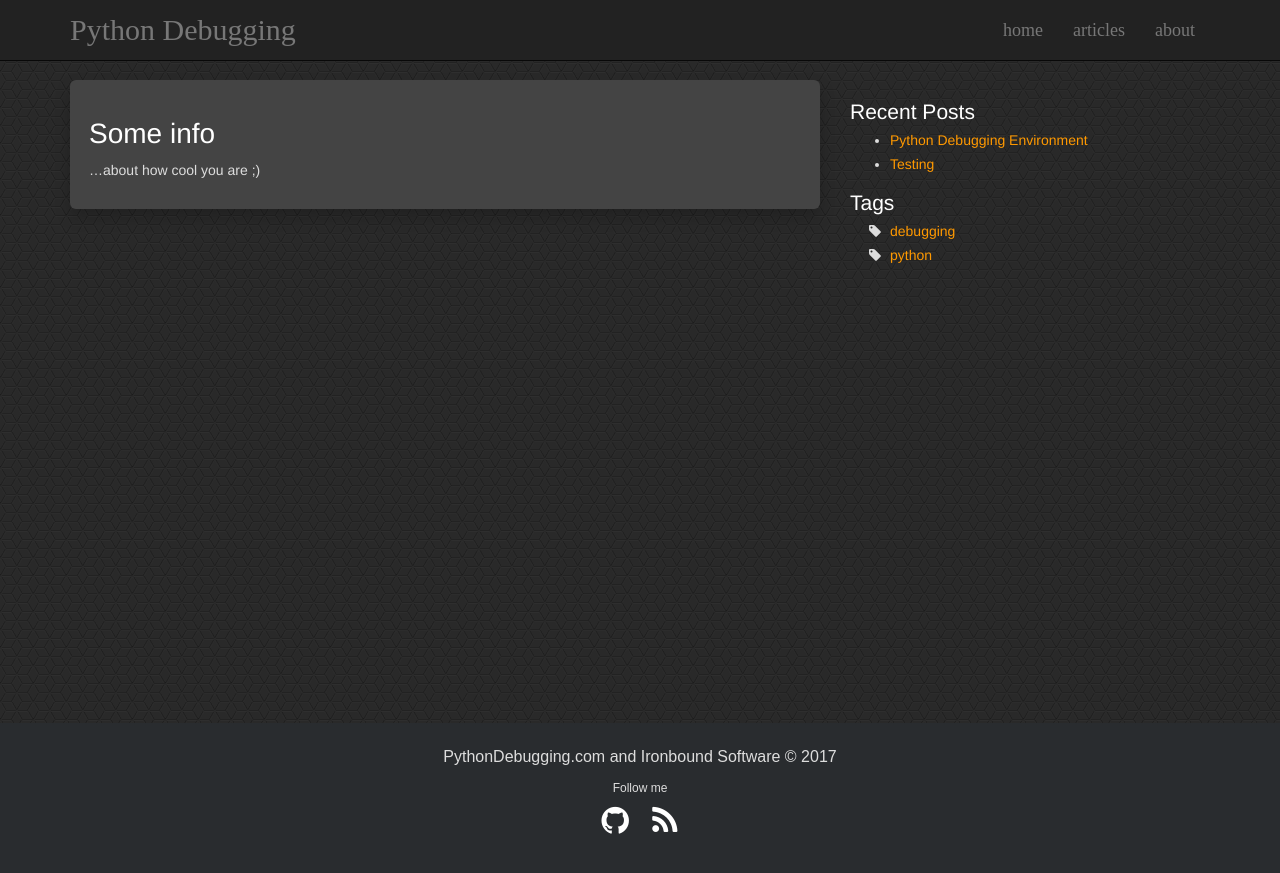
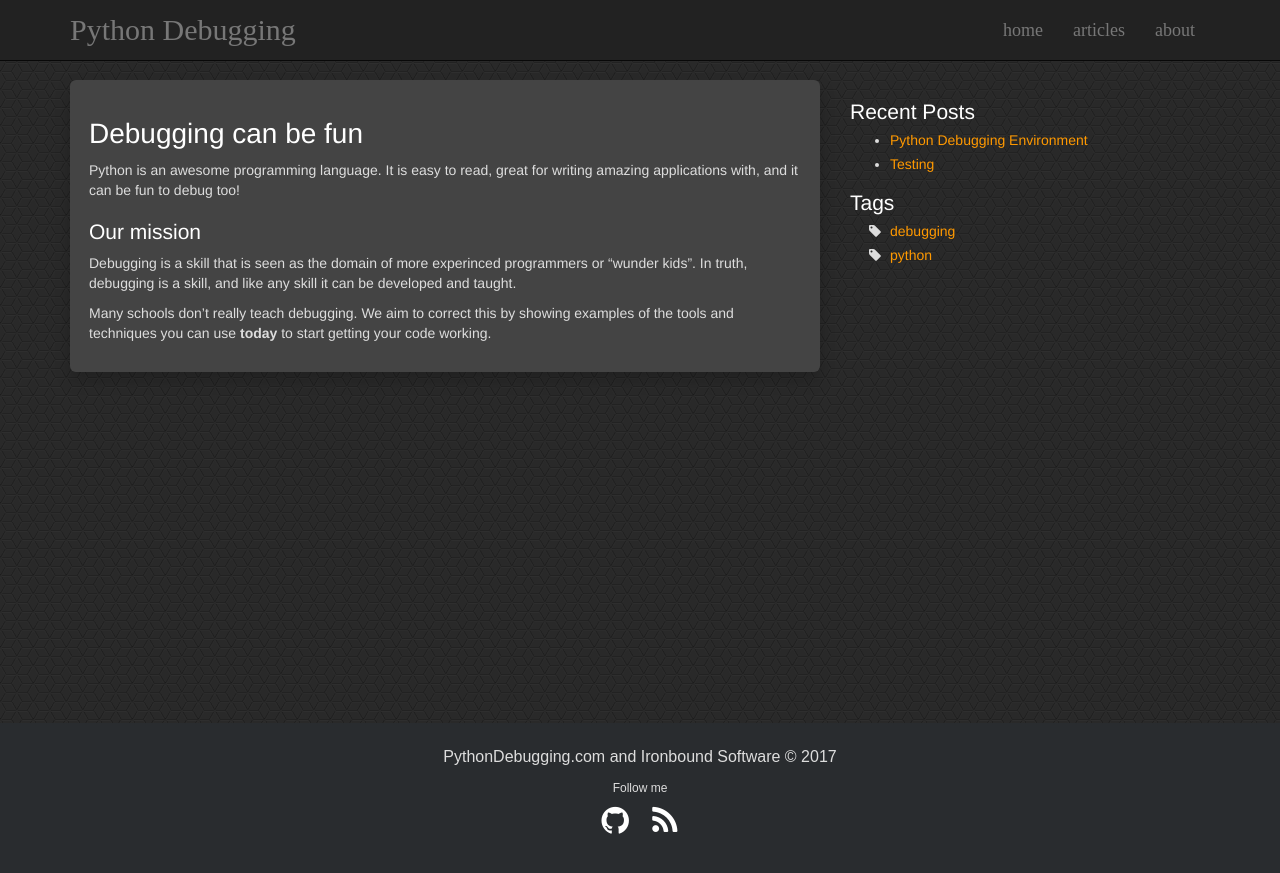
Before and after one commit to nloadholtes/pythondebugging.com, a Jekyll site: the page built from about.md, in a window 1280 px wide. Shown: the top 873 px of the page. Built offline with Jekyll 4.4.1, drawn with Linux system fonts in a browser that asks for light colours.

Commit message:
update tyhe about page

```diff
--- a/about.md
+++ b/about.md
@@ -4,5 +4,10 @@ title: About
 
 ---
 
-# Some info
-...about how cool you are ;)
+# Debugging can be fun
+Python is an awesome programming language. It is easy to read, great for writing amazing applications with, and it can be fun to debug too!
+
+## Our mission
+Debugging is a skill that is seen as the domain of more experinced programmers or "wunder kids". In truth, debugging is a skill, and like any skill it can be developed and taught.
+
+Many schools don't really teach debugging. We aim to correct this by showing examples of the tools and techniques you can use **today** to start getting your code working.
```
